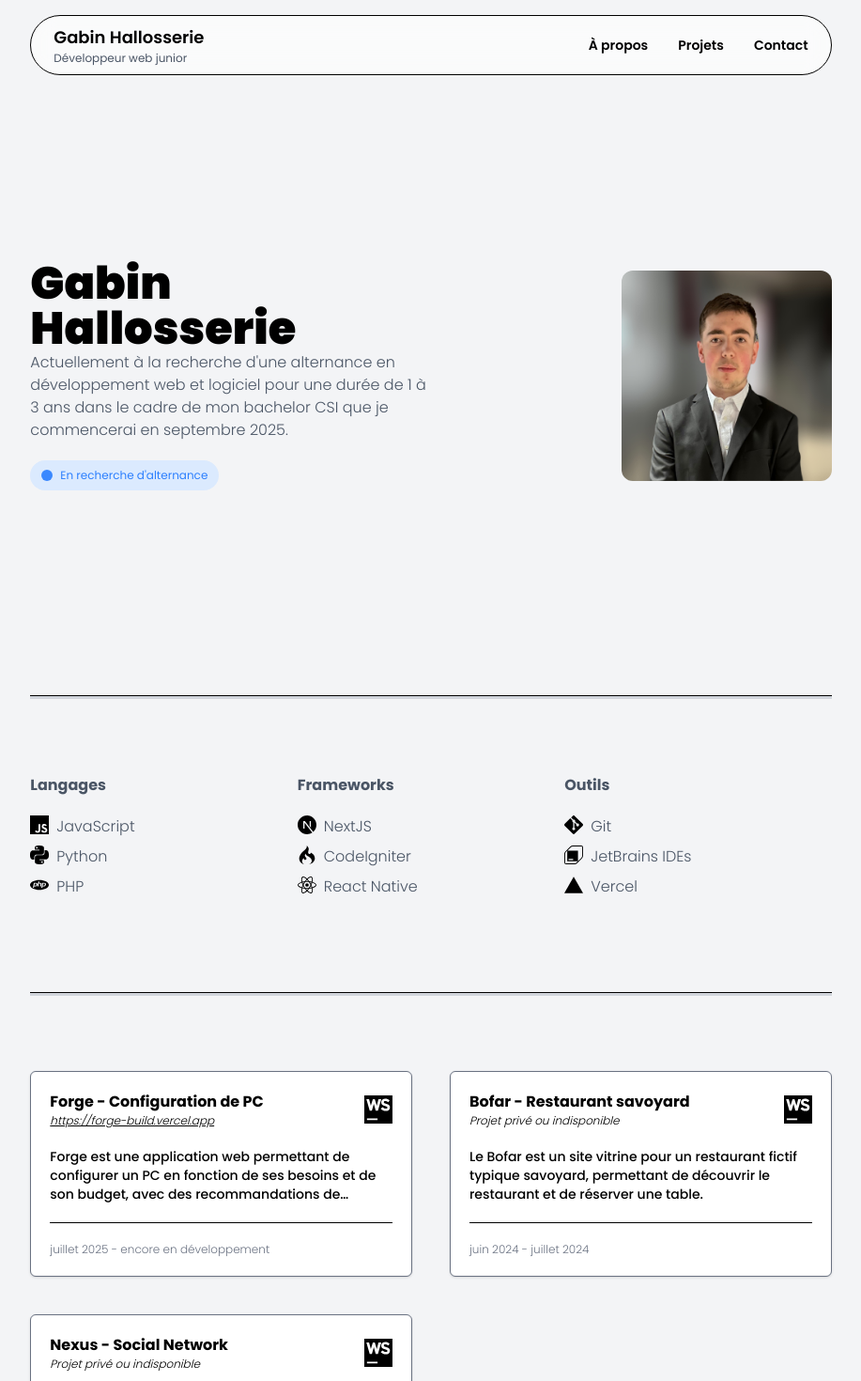
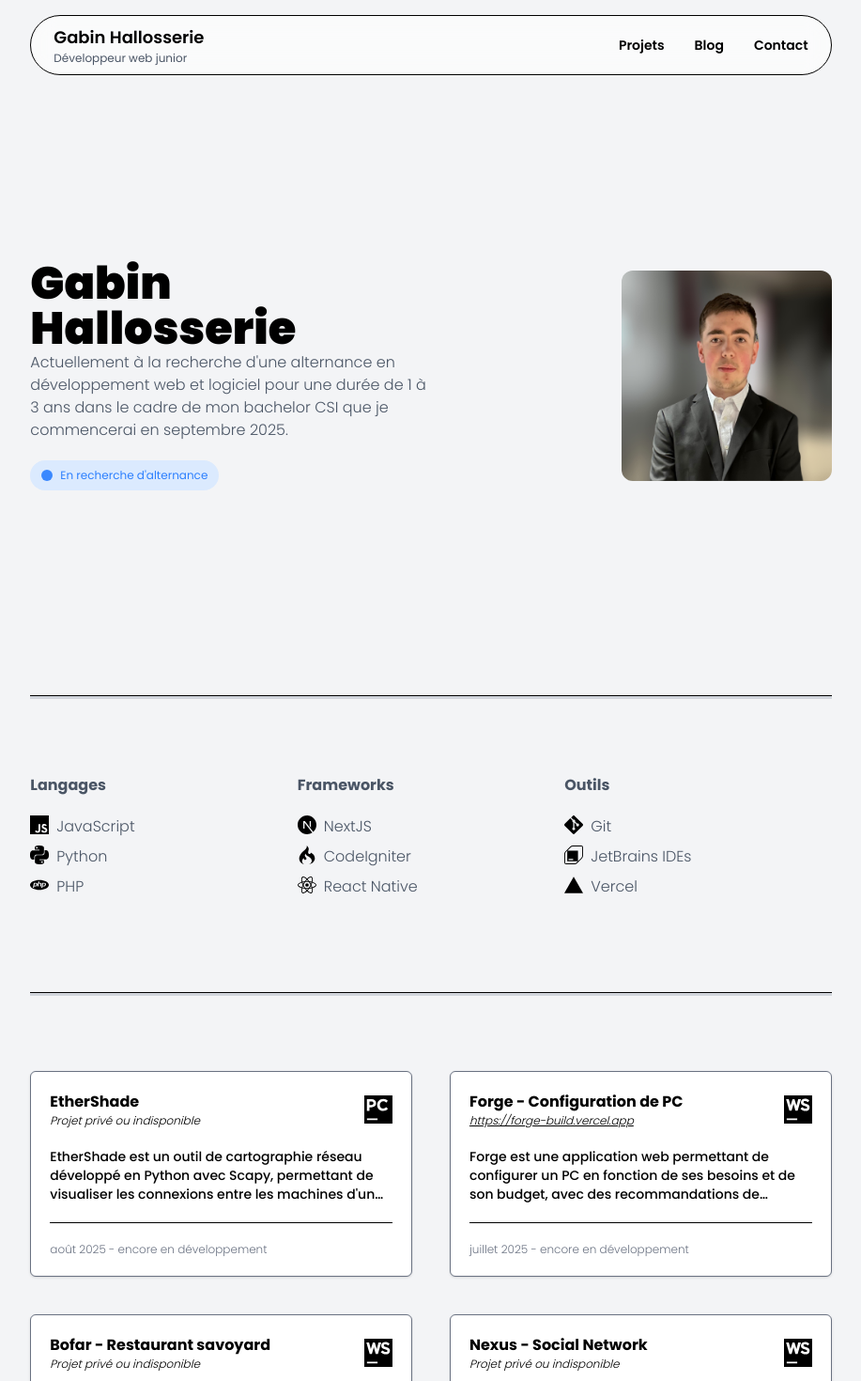
Before and after one commit to gabinhallosserie/portfolio, a Next.js app: page / in a window 1280 px wide. Shown: the top 1470 px of the page at 94% size, without its empty margins (181-1098 px from the left). Built offline with nearby package versions, Linux system fonts and the light colour scheme.

Commit message:
v1.0: add EtherShade project

```diff
--- a/app/page.js
+++ b/app/page.js
@@ -3,6 +3,7 @@
 import Navbar from "@/components/Navbar";
 import Skills from "@/components/Skills";
 import Projects from "@/components/Projects";
+import Blog from "@/components/Blog";
 import Footer from "@/components/Footer";
 
 import Image from "next/image";
@@ -38,6 +39,10 @@ export default function Home() {
             <hr className={"w-2/3 h-1 bg-gray-300 mt-5 mb-20"}/>
 
             <Projects/>
+
+            <hr className={"w-2/3 h-1 bg-gray-300 mt-5 mb-20"}/>
+
+            <Blog/>
             <Footer/>
         </div>
     );
--- a/components/Navbar.js
+++ b/components/Navbar.js
@@ -20,7 +20,7 @@ export default function Navbar() {
         <div id={"container"}
              className={`sticky top-0 ${isScrolled ? "w-full h-20 border-b" : "w-2/3 h-16 border"} px-6 bg-white/60 backdrop-blur-md text-black mt-4 flex justify-between items-center ${isScrolled ? "" : "rounded-full"} transition-all duration-300 ease-in-out z-20`}>
             <div className={"flex items-center space-x-3"}>
-                <Link href={"/public"} className={"flex justify-start items-center gap-3"}>
+                <Link href={"/"} className={"flex justify-start items-center gap-3"}>
                     {isScrolled && (
                         <Image src={"/assets/profile.JPEG"} width={1920} height={1920} alt={"Gabin Hallosserie"}
                                className={"w-12 h-12 rounded-full transition-transform duration-300"}/>
@@ -36,15 +36,15 @@ export default function Navbar() {
             </div>
 
             <div className={"flex items-center gap-8"}>
-                <Link href={"#about"}
+                <Link href={"#projects"}
                       className={"relative text-sm font-semibold transition-all duration-300 ease-in-out group"}>
-                    À propos
+                    Projets
                     <span
                         className={"absolute left-0 bottom-0 w-0 h-0.5 bg-black transition-all duration-300 group-hover:w-full"}></span>
                 </Link>
-                <Link href={"#projects"}
-                      className={"relative text-sm font-semibold transition-all duration-300 ease-in-out group"}>
-                    Projets
+                <Link href={"#blog"}
+                        className={"relative text-sm font-semibold transition-all duration-300 ease-in-out group"}>
+                    Blog
                     <span
                         className={"absolute left-0 bottom-0 w-0 h-0.5 bg-black transition-all duration-300 group-hover:w-full"}></span>
                 </Link>
--- a/components/Projects.js
+++ b/components/Projects.js
@@ -3,6 +3,13 @@ import Link from "next/link";
 
 export default function Projects() {
     const projects = [
+        {
+            name: "EtherShade",
+            description: "EtherShade est un outil de cartographie réseau développé en Python avec Scapy, permettant de visualiser les connexions entre les machines d'un réseau local.",
+            link: "",
+            logo: "/assets/logos/pycharm.svg",
+            date: "août 2025 - encore en développement"
+        },
         {
             name: "Forge - Configuration de PC",
             description: "Forge est une application web permettant de configurer un PC en fonction de ses besoins et de son budget, avec des recommandations de composants.",
```
